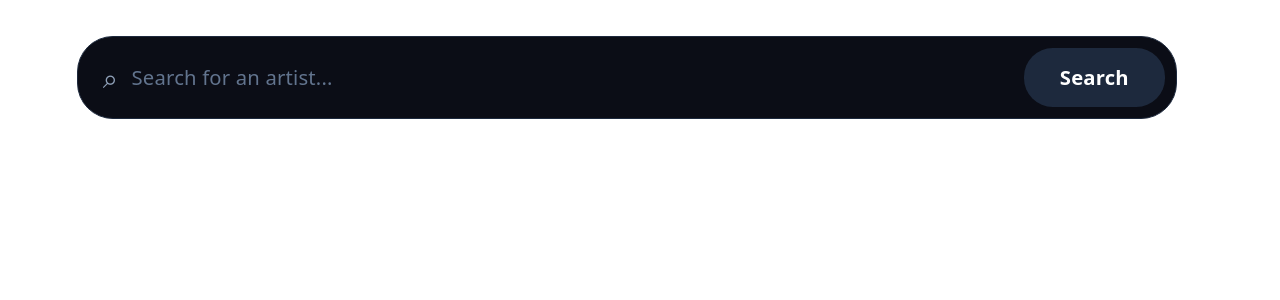
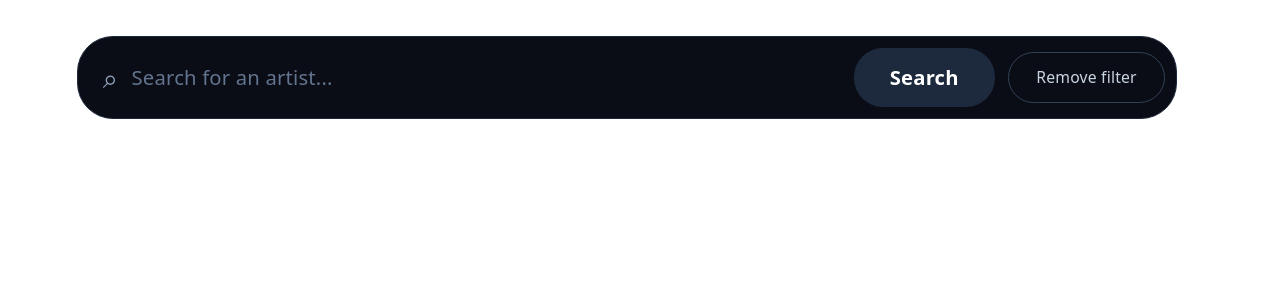
Before and after one commit to Nathan-Part/Artistly, a React (Vite) app: page / in a window 1280 px wide. Shown: the top 300 px of the page. Built offline with nearby package versions, Linux system fonts and the light colour scheme.

Commit message:
add button remove filter

```diff
--- a/src/pages/SearchPage.tsx
+++ b/src/pages/SearchPage.tsx
@@ -9,11 +9,17 @@ function SearchPage() {
     const [searchTerm, setSearchTerm] = useState<string>('')
     const [artistError, setArtistError] = useState<string | null>(null)
 
+    const resetFilters = () => {
+      setSearchTerm('')
+      setArtistResults(null)
+      setArtistError(null)
+    }
+
     const loadArtist = async () => {
       try {
         setArtistError(null)
         const data: ArtistResponse = await searchArtists(searchTerm)
-        if (!data.artists || data.artists.length === 0 || searchTerm.trim() === '') {
+        if (!data.artists || data.artists.length === 0) {
           setArtistResults(null)
           setArtistError('Artist not found.')
           return
@@ -44,12 +50,23 @@ function SearchPage() {
           <button
             onClick={loadArtist}
             className="rounded-[1.6rem] bg-slate-800 px-8 py-3 text-lg font-semibold text-white transition hover:bg-slate-700 focus:outline-none focus:ring-4 focus:ring-slate-600"
+            disabled={!searchTerm}
           >
             Search
+          </button>
+          <button
+            onClick={resetFilters}
+            className="rounded-[1.6rem] border border-slate-700 bg-transparent px-6 py-3 text-sm font-medium text-slate-300 transition hover:bg-slate-800 hover:text-white focus:outline-none focus:ring-4 focus:ring-slate-700"
+          >
+            Remove filter
           </button>
         </div>
         {artistError && <p>{artistError}</p>}
         {!artistError && (
+          <>
+            <p className="mb-6 text-center text-sm font-medium text-slate-500">
+              {artistResults && artistResults.length > 0 && `${artistResults.length} artists found`}
+            </p>
             <div className="mt-6 grid grid-cols-1 gap-5 sm:grid-cols-2 lg:grid-cols-3">
               {artistResults?.map((artist) => (
               <div
@@ -101,6 +118,7 @@ function SearchPage() {
               </div>
               ))}
             </div>
+          </>
         )}
     </div>
 
```
Also changed, not shown: src/api/artistApi.ts (line endings or trailing spaces). Lines whose indentation alone changed are shown as unchanged.
